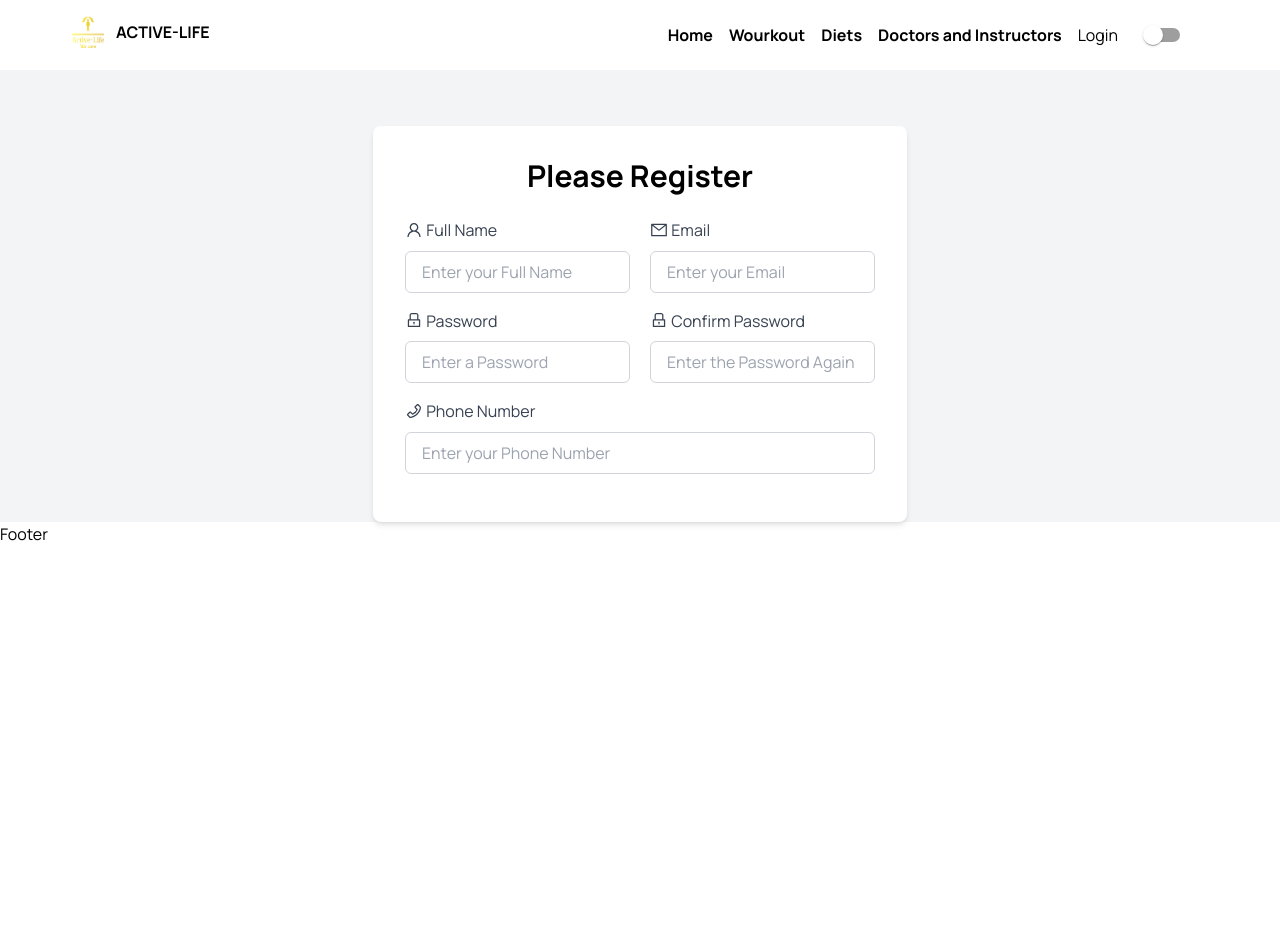
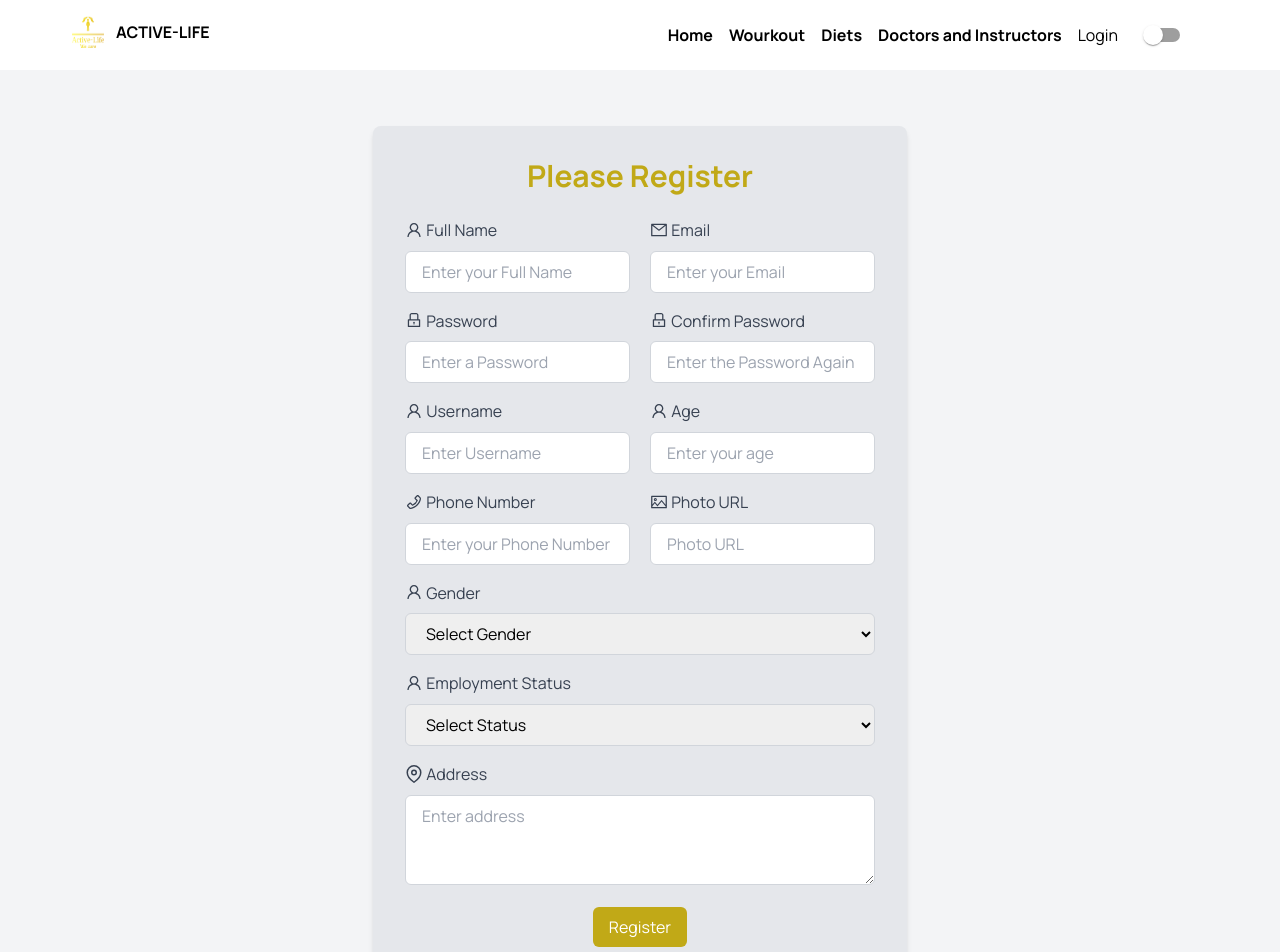
Before and after one commit to SGopinath89/IT22342024ActiveLife, a React (Vite) app in the folder frontend/: page /register in a window 1280 px wide. Shown: the top 952 px of the page. Before the commit the page ends 800 px from the top, so only its background shows below. Built offline with nearby package versions, Linux system fonts and the light colour scheme; no server answers.

Commit message:
commit1 day16 (RegisterDone)

```diff
--- a/frontend/src/components/headers/NavBar.jsx
+++ b/frontend/src/components/headers/NavBar.jsx
@@ -35,7 +35,7 @@ export const NavBar = () => {
     const [scrollPosition,setScrollPosition]=useState(0);
     const [isFixed, setIsFixed]=useState(false);
     const [isDarkMode, setIsDarkMode]=useState(false);
-    const user=false;
+    var user=false;
 
     const [isScrolled, setIsScrolled] = useState(false);
 
--- a/frontend/src/hooks/useUser.jsx
+++ b/frontend/src/hooks/useUser.jsx
@@ -8,7 +8,7 @@ const useUser = () => {
   const {data: currentUser, isLoading, refetch}=useQuery({
     queryKey:['user',user?.email],
     queryFn: async ()=>{
-        const res = await axiosSecure.get(`/user/${user?.email}`)
+        const res = await axiosSecure.get(`/userDiets-email/${user?.email}`)
         return res.data;
     },
     enabled: !!user?.email && !!localStorage.getItem('token')
--- a/frontend/src/pages/Home/Home.jsx
+++ b/frontend/src/pages/Home/Home.jsx
@@ -3,7 +3,6 @@ import Banner from './Banner'
 import Popular from './Popular/Popular'
 
 export const Home = () => {
-  console.log(import.meta.env.VITE_APIKEY)
   return (
     <div>
       <Banner/>
--- a/frontend/src/pages/user/Register.jsx
+++ b/frontend/src/pages/user/Register.jsx
@@ -1,66 +1,223 @@
 import { useForm } from "react-hook-form"
-import { AiOutlineLock, AiOutlineMail, AiOutlinePhone, AiOutlineUser } from "react-icons/ai";
+import { AiOutlineLock, AiOutlineMail, AiOutlinePhone, AiOutlinePicture, AiOutlineUser } from "react-icons/ai";
+import { FiMapPin } from "react-icons/fi";
+import {Link, useNavigate} from "react-router-dom"
+import GoogleLogin from "../../components/Social/GoogleLogin"
+import { useContext } from "react";
+import axios from "axios";
+import { AuthContext } from "../../utilities/providers/AuthProvider";
 
 const Register = () => {
-    const {register, handleSubmit,watch,formState: { errors }} = useForm();
-    const onSubmit = (data) => console.log(data)
+    const navigate = useNavigate();
+    const {signUp,updateUser,setError} = useContext(AuthContext);
+    const {
+        register,
+        handleSubmit,
+        watch,
+        formState: { errors }
+    } = useForm();
+
+    const onSubmit = (data) => {
+        //setError('');
+        signUp(data.email, data.password).then((result)=>{
+            const user = result.user;
+            if(user){
+                return updateUser(data.fullName,data.photoUrl)
+                .then(()=>{
+                    const userImp = {
+                        fullName:user?.displayName,
+                        gender:data.gender,
+                        email: user?.email,
+                        phoneNo: data.phoneNo,
+                        age: data.age,
+                        address: data.address,
+                        userName: data.userName,
+                        password: data.password,
+                        photoUrl: data.photoUrl,
+                        employmentStatus: data.employmentStatus
+                    }
+                    if(user.email && user.displayName){
+                        return axios.post('http://localhost:5000/new-user',userImp).then(()=>{
+                            setError("");
+                            navigate('/');
+                            return "Registration Successful"
+                        }).catch((err)=>{
+                          console.log(err)
+                          throw new Error(err)
+                        })
+                      }
+                })
+                .catch((err)=>{
+                    setError(err.code);
+                    throw new Error(err)
+                })
+            }
+        })
+    }
+    const password = watch('password','')
   return (
     <div className='flex justify-center items-center pt-14 bg-gray-100'>
-        <div className="bg-white p-8 rounded-lg shadow-md">
-            <h2 className="text-3xl font-bold text-center mb-6">Please Register</h2>
+        <div className="bg-gray-200 p-8 rounded-lg shadow-md">
+            <h2 className="text-3xl font-bold text-center mb-6 text-secondary">Please Register</h2>
 
             {/*form data*/}
             <form onSubmit={handleSubmit(onSubmit)}>
+
+                {/*Full name and email */}
                 <div className="flex items-center gap-5">
+                    {/*name*/}
                     <div className="mb-4">
-                        <lable htmlFor="name" className='block text-gray-700 front-bold mb-2'>
+                        <label htmlFor="name" className='block text-gray-700 front-bold mb-2'>
                             <AiOutlineUser className="inline-block br-2 mb-1 text-lg"/>   Full Name
-                        </lable>
+                        </label>
                         <input type='text' placeholder="Enter your Full Name" {...register("fullName",{required:true})}
                         className="w-full border-gray-300 border rounded-md py-2 px-4 focus:outline-none focus:ring
                         focus:border-blue-300"/>
                     </div>
+                    {/*email*/}
                     <div className="mb-4">
-                        <lable htmlFor="email" className='block text-gray-700 front-bold mb-2'>
+                        <label htmlFor="email" className='block text-gray-700 front-bold mb-2'>
                             <AiOutlineMail className="inline-block br-2 mb-1 text-lg"/>   Email
-                        </lable>
-                        <input type='text' placeholder="Enter your Email" {...register("fullName",{required:true})}
+                        </label>
+                        <input type='text' placeholder="Enter your Email" {...register("email",{required:true})}
                         className="w-full border-gray-300 border rounded-md py-2 px-4 focus:outline-none focus:ring
                         focus:border-blue-300"/>
                     </div>
                 </div>
 
+                {/**passwords */}
                 <div className="flex items-center gap-5">
+                    {/*password*/}
                     <div className="mb-4">
-                        <lable htmlFor="password" className='block text-gray-700 front-bold mb-2'>
+                        <label htmlFor="password" className='block text-gray-700 front-bold mb-2'>
                             <AiOutlineLock className="inline-block br-2 mb-1 text-lg"/>   Password
-                        </lable>
+                        </label>
                         <input type='password' placeholder="Enter a Password" {...register("password",{required:true})}
                         className="w-full border-gray-300 border rounded-md py-2 px-4 focus:outline-none focus:ring
                         focus:border-blue-300"/>
                     </div>
+                    {/*confirm password*/}
                     <div className="mb-4">
-                        <lable htmlFor="confirmPassword" className='block text-gray-700 front-bold mb-2'>
+                        <label htmlFor="confirmPassword" className='block text-gray-700 front-bold mb-2'>
                             <AiOutlineLock className="inline-block br-2 mb-1 text-lg"/>   Confirm Password
-                        </lable>
-                        <input type='password' placeholder="Enter the Password Again" {...register("confirmPassword",{required:true})}
+                        </label>
+                        <input type='password' placeholder="Enter the Password Again" {...register("confirmPassword",{required:true,
+                        validate:(value)=> value === password || "PassWord Does not match!"})}
                         className="w-full border-gray-300 border rounded-md py-2 px-4 focus:outline-none focus:ring
                         focus:border-blue-300"/>
                     </div>
                 </div>
 
+                {/**username and age */}
                 <div className="flex items-center gap-5">
+                    {/**username */}
                     <div className="w-full mb-4">
-                        <lable htmlFor="phoneNumber" className='block text-gray-700 front-bold mb-2'>
-                            <AiOutlinePhone className="inline-block br-2 mb-1 text-lg"/>   Phone Number
-                        </lable>
-                        <input type='tel' placeholder="Enter your Phone Number" {...register("phone",{required:true})}
+                        <label htmlFor="userName" className='block text-gray-700 front-bold mb-2'>
+                            <AiOutlineUser className="inline-block br-2 mb-1 text-lg"/>   Username
+                        </label>
+                        <input type='text' placeholder="Enter Username" {...register("userName",{required:true})}
                         className="w-full border-gray-300 border rounded-md py-2 px-4 focus:outline-none focus:ring
                         focus:border-blue-300"/>
                     </div>
+                    {/*age */}
+                    <div className="w-full mb-4">
+                        <label htmlFor="age" className='block text-gray-700 front-bold mb-2'>
+                            <AiOutlineUser className="inline-block br-2 mb-1 text-lg"/>   Age
+                        </label>
+                        <input type='number' placeholder="Enter your age" {...register("age",{required:true})}
+                        className="w-full border-gray-300 border rounded-md py-2 px-4 focus:outline-none focus:ring
+                        focus:border-blue-300"/>
+                    </div>
+                </div>
 
+                {/**phone number and photo*/}
+                <div className="flex items-center gap-5">
+                    <div className="w-full mb-4">
+                        <label htmlFor="phoneNo" className='block text-gray-700 front-bold mb-2'>
+                            <AiOutlinePhone className="inline-block br-2 mb-1 text-lg"/>   Phone Number
+                        </label>
+                        <input type='tel' placeholder="Enter your Phone Number" {...register("phoneNo",{required:true})}
+                        className="w-full border-gray-300 border rounded-md py-2 px-4 focus:outline-none focus:ring
+                        focus:border-blue-300"/>
+                    </div>
+                    <div className="w-full mb-4">
+                        <label htmlFor="photoUrl" className='block text-gray-700 front-bold mb-2'>
+                            <AiOutlinePicture className="inline-block br-2 mb-1 text-lg"/>   Photo URL
+                        </label>
+                        <input type='text' placeholder="Photo URL" {...register("photoUrl")}
+                        className="w-full border-gray-300 border rounded-md py-2 px-4 focus:outline-none focus:ring
+                        focus:border-blue-300"/>
+                    </div>
                 </div>
+
+                {/**gender */}
+                <div className="flex items-center gap-5">
+                    <div className="w-full mb-4">
+                        <label htmlFor="gender" className='block text-gray-700 front-bold mb-2'>
+                            <AiOutlineUser className="inline-block br-2 mb-1 text-lg"/>   Gender
+                        </label>
+                        <select {...register("gender",{required:true})} className="w-full border-gray-300
+                        border rounded-md py-2 px-4 focus:outline-none focus:ring focus:border-blue-300">
+                            <option value="">Select Gender</option>
+                            <option value="female">Female</option>
+                            <option value="male">Male</option>
+                        </select>
+                    </div>
+                </div>
+
+                {/**Employment status */}
+                <div className="flex items-center gap-5">
+                    <div className="w-full mb-4">
+                        <label htmlFor="employmentStatus" className='block text-gray-700 front-bold mb-2'>
+                            <AiOutlineUser className="inline-block br-2 mb-1 text-lg"/>   Employment Status
+                        </label>
+                        <select {...register("employmentStatus")} className="w-full border-gray-300
+                        border rounded-md py-2 px-4 focus:outline-none focus:ring focus:border-blue-300">
+                            <option value="">Select Status</option>
+                            <option value="undergraduate">Undergraduate</option>
+                            <option value="school">School</option>
+                            <option value="working">Working</option>
+                            <option value="unemployed">Un-Employed</option>
+                        </select>
+                    </div>
+                </div>
+
+                {/**address */}
+                <div className="flex items-center gap-5">
+                    <div className="w-full mb-4">
+                        <label htmlFor="address" className='block text-gray-700 front-bold mb-2'>
+                            <FiMapPin className="inline-block br-2 mb-1 text-lg"/>   Address
+                        </label>
+                        <textarea
+                            {...register("address",{required:true})}
+                            rows="3"
+                            className="w-full border-gray-300
+                            border rounded-md py-2 px-4 focus:outline-none focus:ring focus:border-blue-300"
+                            placeholder="Enter address">
+
+                        </textarea>
+                    </div>
+                </div>
+
+                {/**button */}
+                <div className="text-center">
+                    <button type="submit" className="bg-secondary hover:bg-red-500 text-white py-2 px-4
+                    rounded-md">
+                        Register
+                    </button>
+                    {/*
+                        errors && (<div className="text-red-500 text-sm w-full mt-1">
+                            <p>Password doesn't match! </p>
+                        </div>)*/
+                    }
+                </div>
+
             </form>
+
+            <p className="text-center mt-4">
+                Already have an account? <Link to ="/login" className="underline text-secondary ml-1">Login</Link>
+            </p>
+            <GoogleLogin/>
         </div>
     </div>
 
```
Also changed, not shown: frontend/src/components/Social/GoogleLogin.jsx (+1 -9 lines), frontend/src/pages/Home/Banner.jsx (+10 -10 lines), frontend/src/pages/user/Login.jsx (+4 -3 lines), frontend/src/utilities/providers/AuthProvider.jsx (+28 -7 lines), 1 other file (tests, documents, lock files or other folders).
